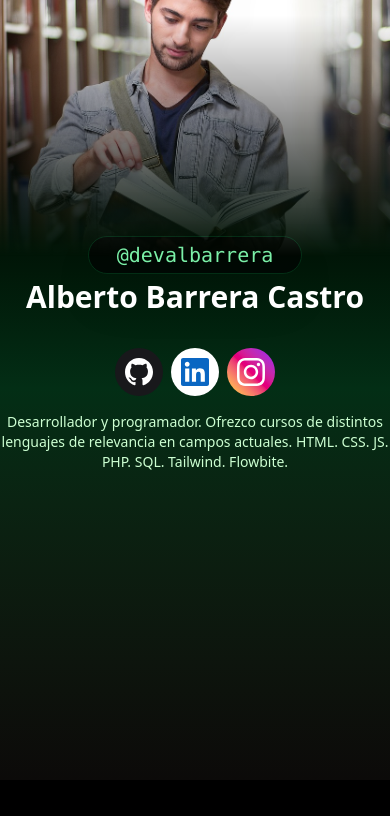
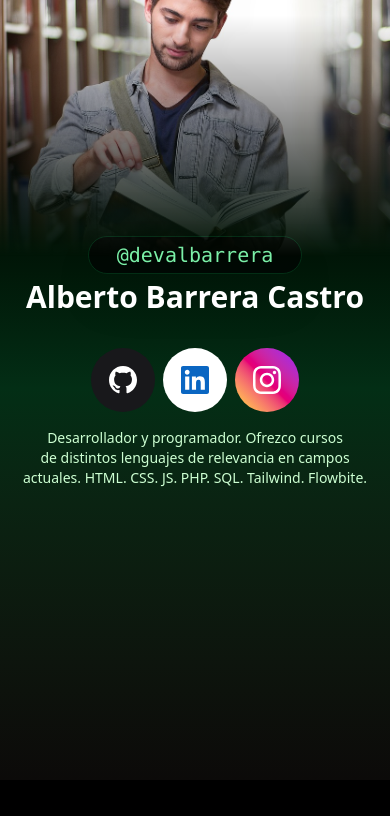
Before and after one commit to fcomontsep/variado-tailwind-course, a website: page index.html in a window 390 px wide. Drawn offline with Linux system fonts and the light colour scheme.

Commit message:
Actualizo: Responsividad de Elementos

```diff
--- a/css/input.css
+++ b/css/input.css
@@ -1 +1,13 @@
 @import "tailwindcss";
+
+@theme {
+	/* Colores personalizados */
+
+	--color-primary: #cdffd2;
+	--color-primary-light: #c3ffd1ff;
+	--color-primary-dark: #003703ff;
+
+	/* Breakpoints */
+
+	--breakpoint-xs: 350px;
+}
--- a/index.html
+++ b/index.html
@@ -18,12 +18,12 @@
 				>
 					@devalbarrera
 				</span>
-				<h1 class="text-3xl font-extrabold leading-tight mt-1">Alberto Barrera Castro</h1>
+				<h1 class="text-xl xs:text-3xl font-extrabold leading-tight mt-1">Alberto Barrera Castro</h1>
 			</header>
 
 			<section class="flex gap-2 justify-center">
 				<a
-					class="bg-zinc-900 p-2 size-12 sm:size-16 flex items-center justify-center rounded-full hover:scale-110 transition-transform"
+					class="bg-zinc-900 p-2 size-12 xs:size-16 flex items-center justify-center rounded-full hover:scale-110 transition-transform"
 					href="github.com/"
 					target="_blank"
 					aria-label="GitHub"
@@ -35,7 +35,7 @@
 				</a>
 
 				<a
-					class="bg-white p-2 size-12 sm:size-16 flex items-center justify-center rounded-full hover:scale-110 transition-transform"
+					class="bg-white p-2 size-12 xs:size-16 flex items-center justify-center rounded-full hover:scale-110 transition-transform"
 					href="linkedin.com/"
 					target="_blank"
 					aria-label="LinkedIn"
@@ -47,7 +47,7 @@
 				</a>
 
 				<a
-					class="p-2 size-12 sm:size-16 flex items-center justify-center rounded-full hover:scale-110 transition-transform bg-gradient-to-tr from-yellow-300 via-pink-600 to-purple-600"
+					class="p-2 size-12 xs:size-16 flex items-center justify-center rounded-full hover:scale-110 transition-transform bg-gradient-to-tr from-yellow-300 via-pink-600 to-purple-600"
 					href="instagram.com/"
 					target="_blank"
 					aria-label="Tienda en Instagram"
@@ -58,7 +58,7 @@
 					</svg>
 				</a>
 			</section>
-			<p class="text-[#cdffd2] text-center mt-4 text-sm">
+			<p class="text-primary text-center mt-4 text-sm text-balance">
 				Desarrollador y programador. Ofrezco cursos de distintos lenguajes de relevancia en campos actuales. HTML. CSS. JS. PHP. SQL. Tailwind. Flowbite.
 			</p>
 
```
Also changed, not shown: css/output.css.
